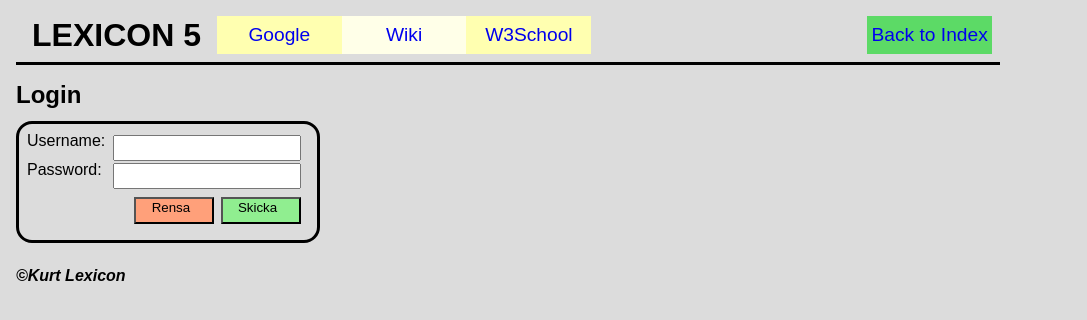
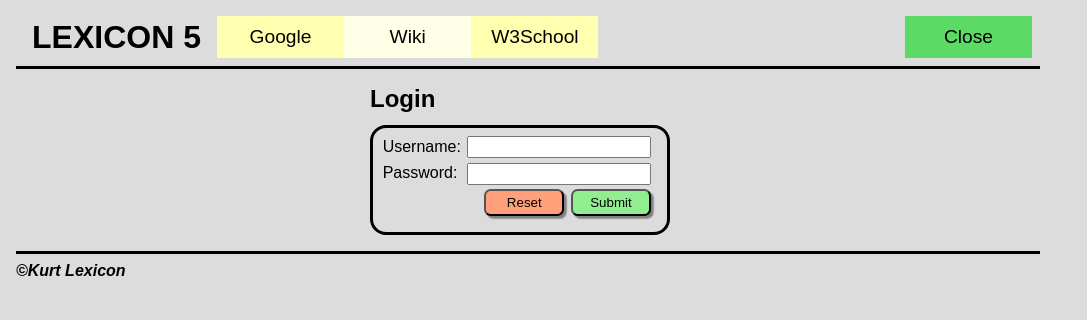
Before and after one commit to KurtLexicon/5-Html-Css, a plain HTML site: page with-styling/login.html in a window 1280 px wide. Shown: the whole page, without its empty margins (0-1087 px from the left). Drawn offline with Linux system fonts and the light colour scheme.

Commit message:
Some adjustments, primarily on styling

```diff
--- a/with-styling/login.html
+++ b/with-styling/login.html
@@ -10,14 +10,15 @@
             <h1>Lexicon&nbsp;5</h1>
             <nav>
                 <ul>
-                    <li><a target=”_blank” href="https://google.com">Google</a></li>
-                    <li><a target=”_blank” href="https://en.wikipedia.org/wiki/Special:Random">Wiki</a></li>
-                    <li><a target=”_blank” href="https://www.w3schools.com/css/">W3School</a></li>
+                    <li><a class="linkbutton" target=”_blank” href="https://google.com">Google</a></li>
+                    <li><a class="linkbutton" target=”_blank” href="https://en.wikipedia.org/wiki/Special:Random">Wiki</a></li>
+                    <li><a class="linkbutton" target=”_blank” href="https://www.w3schools.com/css/">W3School</a></li>
                 </ul>
-                    <a href="index.html">Back&nbsp;to&nbsp;Index</a>
+                <a class="linkbutton" href="index.html">Close</a>
             </nav>
         </header>
-        <main>
+        <div class="scrollarea">
+            <main class="logincontent">
                 <h2>Login</h2>
                 <form>
                     <div class="formgrid">
@@ -27,11 +28,12 @@
                         <input class="forminput" type="password">
                     </div>
                     <div class="formbuttons">
-                    <input type="reset" value="Rensa">
-                    <input type="submit" value="Skicka">
+                        <input class="button reset" type="reset" value="Reset">
+                        <input class="button submit" type="submit" value="Submit">
                     </div>
                 </form>
             </main>
+        </div>
             <footer>
             <span>&copy;Kurt Lexicon</span>
         </footer>
--- a/with-styling/styling.css
+++ b/with-styling/styling.css
@@ -3,19 +3,19 @@
 
 html {
     height: 100%;
-    width: 1024px;
-    max-width: 100%;
     display: flex;
     font-family: sans-serif;
     background-color: gainsboro;
 }
 
 body {
+    width: 1024px;
+    max-width: 100%;
     margin:1em;
     display: flex;
     flex-direction: column;
-    flex: 1;
-    overflow: hidden; /* Hide scrollbars */
+    align-items: stretch;
+    overflow-y: hidden; /* Hide scrollbar */
 }
 
 /*** General ***/
@@ -40,18 +40,91 @@ ul > li {
     list-style-type: none;
 }
 
+img {
+    max-width: 100%;
+}
 
+figcaption{
+    font-size: smaller;
+    font-style: italic;
+    font-weight: bold;
+}
+
+.button {
+    height: 2em;
+    min-width: 6em;
+    padding: 0;
+
+    box-shadow: 0.2em 0.2em 0.1em rgb(128, 128, 128);
+    border-width: 2px;
+    border-radius: 0.5em;
+}
+
+.button:hover {
+    border-width: 3px;
+    box-shadow: 0.24em 0.24em 0.11em rgb(128, 128, 128);
+    font-weight: bold;
+}
+
+.button:active {
+    position: relative;
+    left: 0.1em;
+    top: 0.1em;
+    box-shadow: 0.1em 0.1em 0.05em rgb(128, 128, 128);
+}
+
+.reset {
+    background-color:lightsalmon;
+}
+
+.reset:hover {
+    background-color:rgb(255, 120, 100);
+}
+
+.submit {
+    background-color: lightgreen;
+}
+
+.submit:hover {
+    background-color: rgb(132, 251, 132);
+}
+
+.linkbutton {
+    min-height: 2em;
+    min-width: 6em;
+    padding: 2px 6px;
+    display: flex;
+    align-items: center;
+    justify-content: center;
+    text-align: center;
+    text-decoration: none;
+    color: black;
+}
+
+.linkbutton:hover {
+    font-weight: bold;
+    padding: 0 4px;
+    border-width: 2px;
+    color: black;
+}
+
+.linkbutton:active {
+    position: relative;
+    left: 0.1em;
+    top: 0.1em;
+    color: black;
+}
 
 /*** Page Header & Navigation Bar ***/
 
 .pageheader {
+    align-self: stretch;
     display: flex;
     flex-direction: row;
     justify-content: flex-start;
 
     align-items: center;
     flex-shrink: 0;
-    margin-bottom: 1em;
     border-bottom-width: 3px;
     max-height: 30%;
 }
@@ -59,12 +132,6 @@ ul > li {
 .pageheader h1 {
     text-transform: uppercase;
     padding: 0 0.5em;
-    margin:0;
-}
-
-.pageheader a, h1 {
-    padding: 0 0.25em;
-    margin:0;
 }
 
 nav {
@@ -75,48 +142,27 @@ nav {
     align-items: stretch;
     font-size: larger;
     padding:0;
-    margin: 0;
 }
 
 nav * {
     padding: 0;
-    margin: 0;
 }
 
 nav ul {
+    width:100%;
     display: flex;
     flex-direction: row;
-    padding: 0;
-    width:100%;
     align-items: stretch;
 }
-
-nav a {
-    height: 100%;
-    min-height: 2em;
-}
-
-nav a:hover {
-    box-shadow: 0 0 1em rgba(33,33,33,.2);
-    transform: translateZ(100px);
-  }
 
 nav li {
     display: flex;
     flex-direction: column;
-    margin:0;
 }
 
 nav  a {
     background-color: rgb(92, 218, 102);
-    min-width: 6em;
-    text-decoration: none;
-    padding: 0 0.5em;
-    margin: 0;
-    text-align: center;
-    display: flex;
-    align-items: center;
-    justify-content: center;
+    height: 100%;
 }
 
 nav li:nth-child(odd) a {
@@ -127,21 +173,25 @@ nav li:nth-child(even) a {
     background-color: #ffffe8;
 }
 
-
-/*** Scrollarea ***/
+/*** Scroll Area ***/
 
 .scrollarea {
+    padding-top: 1em;
     flex-shrink: 1;
     overflow: auto;
+    display: flex;
+    flex-direction: column;
+    align-items: center;
 }
 
-.content {
+
+/*** Main Content Area ***/
+
+.indexcontent {
     display: flex;
     flex-direction: row;
     align-items: flex-start;
 }
-
-/*** Main ***/
 
 main {
     display: flex;
@@ -174,32 +224,23 @@ article > h3 {
     margin-left: 0.5em;
 }
 
-img {
-    max-width: 100%;
-}
 
-figcaption{
-    font-size: smaller;
-    font-style: italic;
-    font-weight: bold;
-}
-
-/*** aside ***/
+/*** Aside ***/
 
 aside {
     border-width: 1px;
     padding-right: 0.5em;
     padding-left: 0.5em;
-  }
-
-aside * {
-  padding-bottom:0.15em;
 }
 
-aside > h3 {
-  padding-bottom: 0.2em;
-  border-bottom-width: 2px;
-  margin-bottom: 0.5em;
+aside h3 {
+    padding-bottom: 0.2em;
+    border-bottom-width: 2px;
+    margin-bottom: 0.8em;
+}
+
+aside h4 {
+    padding-bottom: 0.5em;
 }
 
 aside > ul {
@@ -207,36 +248,45 @@ aside > ul {
 }
 
 aside ol {
-    padding-left: 24px;
-}
-aside ol > li {
-    margin: 0;
+    /* Leave room for numbers */
+    padding-left: 1.5em;
+    padding-bottom:0.15em;
 }
 
-aside p {
-    margin: 0;
+aside li {
+  padding-bottom:0.15em;
 }
 
-aside br {
-    margin: 0;
-}
 
 /*** Login ***/
+
+.logincontent {
+    display: flex;
+    flex-direction: column;
+    align-items: flex-start;
+}
 
 form {
     border-radius: 1em;
     border-width: 3px;
     padding:0.5em;
+    display :flex;
+    flex-direction: column;
+    justify-content: space-between;
+}
+
+.formgrid  * {
+    padding: 0.1em;
 }
 
 .formgrid {
     display: grid;
+    padding-bottom: 0.3em;
+    gap: 0.3em;
 }
 
 .formgrid > input {
-    grid-column-start: 2;
-    grid-column-end: 3;
-    margin-top: 0.2em;
+    grid-column: 2 / 3;
 }
 
 .formbuttons {
@@ -247,24 +297,14 @@ form {
 
 .formbuttons * {
     margin-left: 0.5em;
-    height: 2em;
-    min-width: 6em;
-}
-
-input[type="submit"] {
-    background-color: lightgreen;
-}
-
-input[type="reset"] {
-    background-color:lightsalmon;
 }
 
 /*** Footer ***/
 
 footer {
-    padding-top: 1em;
+    border-top-width: 3px;
+    padding-top: 0.5em;
     flex-shrink: 0;
     font-style: italic;
     font-weight: bold;
-    max-height: 10yh;
 }
```
Also changed, not shown: with-styling/index.html (+6 -6 lines). Lines whose indentation alone changed are shown as unchanged.
